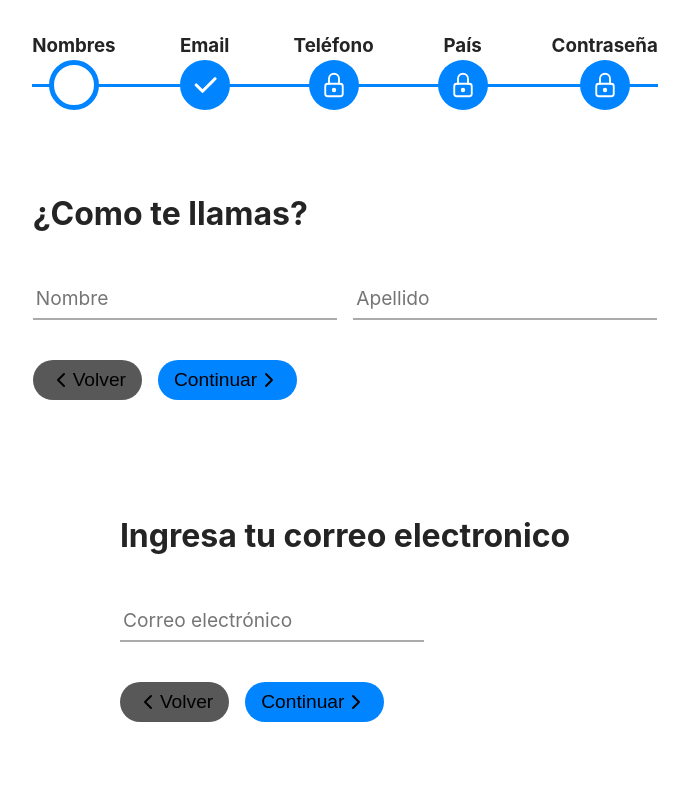
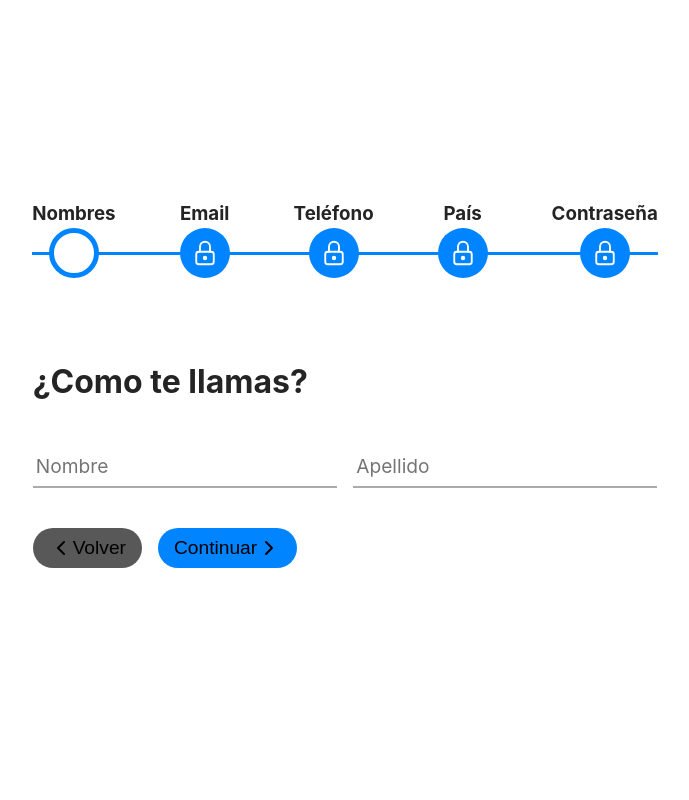
Before and after one commit to JuanCarlos-27/React-form-app, a React (Vite) app: page / in a window 1280 px wide. Shown: the top 800 px of the page, without its empty margins (295-984 px from the left). Built offline with nearby package versions, Linux system fonts and the light colour scheme.

Commit message:
Create reducer to handle state

```diff
--- a/src/App.jsx
+++ b/src/App.jsx
@@ -1,21 +1,25 @@
-import { useContext } from 'react';
 import ProgressBar from './components/ProgressBar';
-import { FormContext } from './context/form';
 import CardForm from './components/CardForm';
+import useForm from './hooks/useForm';
 
 function App () {
-  const { formStatus } = useContext(FormContext);
+  const { formState } = useForm();
   return (
     <>
       <main>
         <ProgressBar />
-        {formStatus.map((item) => (
-          <CardForm
-            key={item.stepName}
-            fields={item.fields}
-            label={item.cardTitle}
-          />
-        ))}
+        {formState.map((item) => {
+          return (
+            item.isCurrentStep && (
+              <CardForm
+                key={item.stepName}
+                stepName={item.stepName}
+                fields={item.fields}
+                label={item.cardTitle}
+              />
+            )
+          );
+        })}
       </main>
     </>
   );
--- a/src/components/CardForm.jsx
+++ b/src/components/CardForm.jsx
@@ -1,24 +1,38 @@
 import { Field, Form, Formik } from 'formik';
 import { ChevronLeftIcon, ChevronRightIcon } from './Icons';
+import SelectField from './SelectField';
 
 export default function CardForm ({ label, fields }) {
+  const extractFieldStructure = fields.map((field) => [field.name, field.value]);
+  const initialValue = Object.fromEntries(extractFieldStructure);
+
+  const onSubmit = (values, actions) => {
+    console.log(values);
+  };
   return (
-    <Formik>
+    <Formik initialValues={initialValue} onSubmit={onSubmit}>
       <Form className='card-form'>
         <h1>{label}</h1>
         <div className='form-group'>
-          {fields.map((field) => (
+          {fields.map((field) => {
+            return field.type !== 'select'
+              ? (
                 <Field
                   key={field.name}
                   type={field.type}
                   placeholder={field.placeholder}
                   name={field.name}
+                  required
                 />
-          ))}
+                )
+              : (
+                <SelectField key={field.name} name={field.name} />
+                );
+          })}
         </div>
 
         <div className='form-buttons-group'>
-          <button>
+          <button type='button'>
             <ChevronLeftIcon />
             <span>Volver</span>
           </button>
--- a/src/components/ProgressBar.jsx
+++ b/src/components/ProgressBar.jsx
@@ -1,12 +1,11 @@
-import { useContext } from 'react';
 import Step from './Step';
-import { FormContext } from '../context/form';
+import useForm from '../hooks/useForm';
 
 export default function ProgressBar () {
-  const { formStatus } = useContext(FormContext);
+  const { formState } = useForm();
   return (
     <section className='progress-bar'>
-      {formStatus.map((item) => (
+      {formState.map((item) => (
         <Step
           key={item.stepName}
           stepLabel={item.stepName}
--- /dev/null
+++ b/src/components/SelectField.jsx
@@ -0,0 +1,17 @@
+import { Field } from 'formik';
+import useCountries from '../hooks/useCountries';
+
+export default function SelectField ({ name }) {
+  const { countries } = useCountries();
+
+  return (
+    <Field name={name} as='select'>
+      <option value=''>Seleccione un valor</option>
+      {countries.map((country) => (
+        <option key={country?.es_name} value={country?.es_name}>
+          {country?.es_name}
+        </option>
+      ))}
+    </Field>
+  );
+}
--- a/src/context/form.jsx
+++ b/src/context/form.jsx
@@ -1,4 +1,4 @@
-import { createContext, useState } from 'react';
+import { createContext, useReducer } from 'react';
 
 export const FormContext = createContext();
 
@@ -27,7 +27,7 @@ const INITIAL_STATE = [
     stepName: 'Email',
     cardTitle: 'Ingresa tu correo electronico',
     isCurrentStep: false,
-    isBlocked: false,
+    isBlocked: true,
     fields: [
       {
         name: 'email',
@@ -76,7 +76,7 @@ const INITIAL_STATE = [
         value: ''
       },
       {
-        name: 'password',
+        name: 'confirmPassword',
         placeholder: 'Confirmación constraseña',
         type: 'password',
         value: ''
@@ -85,11 +85,18 @@ const INITIAL_STATE = [
   }
 ];
 
+const formReducer = (state, action) => {
+  // if (action.type === 'NEXT_STEP') {
+
+  // }
+  return state;
+};
+
 export function FormProvider ({ children }) {
-  const [formStatus, setFormStatus] = useState(INITIAL_STATE);
+  const [formState, dispatch] = useReducer(formReducer, INITIAL_STATE);
 
   return (
-    <FormContext.Provider value={{ formStatus, setFormStatus }}>
+    <FormContext.Provider value={{ formState, dispatch }}>
       {children}
     </FormContext.Provider>
   );
--- /dev/null
+++ b/src/hooks/useCountries.js
@@ -0,0 +1,21 @@
+import { useEffect, useState } from 'react';
+
+const COUNTRIES_API = 'https://api.npoint.io/3323a10daeb21be2a44a';
+
+export default function useCountries () {
+  const [countries, setCountries] = useState([]);
+
+  useEffect(() => {
+    getCountries().then((response) => {
+      setCountries(response);
+    });
+  }, []);
+
+  const getCountries = async () => {
+    const response = await fetch(COUNTRIES_API);
+    const json = await response.json();
+    return json.countries;
+  };
+
+  return { countries };
+}
--- /dev/null
+++ b/src/hooks/useForm.js
@@ -0,0 +1,8 @@
+import { useContext } from 'react';
+import { FormContext } from '../context/form';
+
+export default function useForm () {
+  const { formState, dispatch } = useContext(FormContext);
+
+  return { formState, dispatch };
+}
--- a/src/styles/components/_input.scss
+++ b/src/styles/components/_input.scss
@@ -1,7 +1,7 @@
 @use "../variables" as var;
 
 @mixin input() {
-  input {
+  input, select {
     border: none;
     outline: none;
     padding: 0.5rem 0.2rem;
@@ -15,4 +15,6 @@
       border-color: var.$focus-color;
     }
   }
+
+
 }
```
Also changed, not shown: src/components/Step1Form.jsx (deleted, +0 -20 lines). Lines whose indentation alone changed are shown as unchanged.
